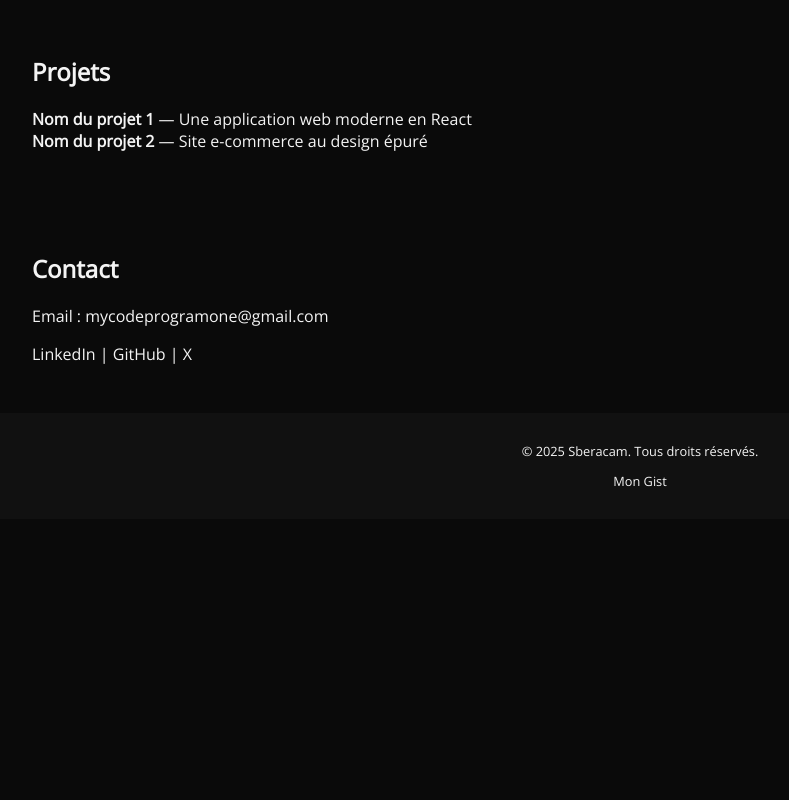
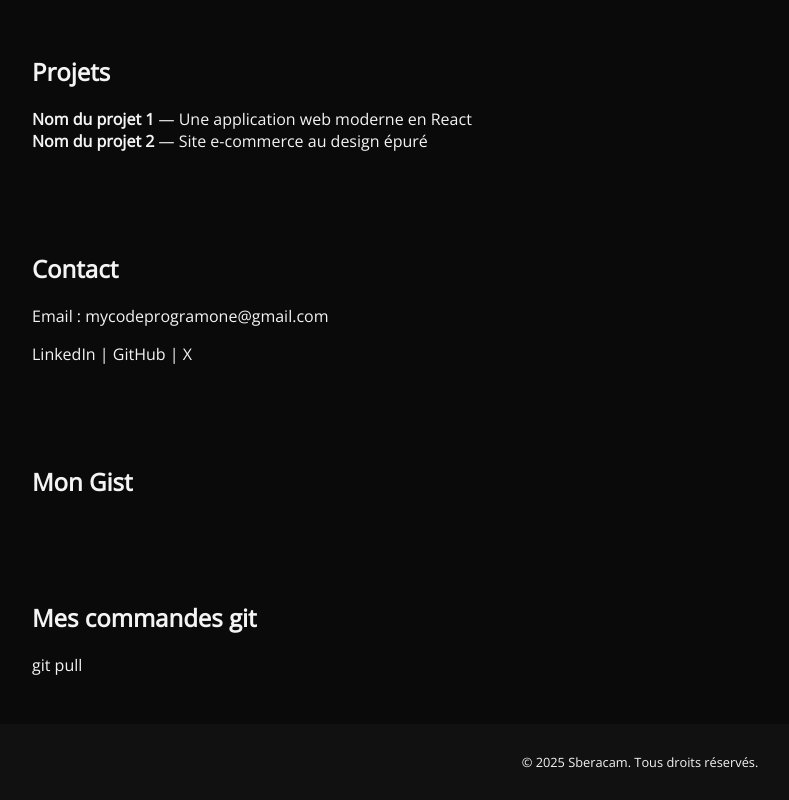
Before and after one commit to Beracam/mon_cv, a plain HTML site: page index.html in a window 1280 px wide. Shown: the part 629-1429 px from the top of the page, without its empty margins (0-789 px from the left). Before the commit the page ends 1148 px from the top, so only its background shows below. Drawn offline with nearby package versions, Linux system fonts and the light colour scheme.

Commit message:
Ajout commit git pull

```diff
--- a/index.html
+++ b/index.html
@@ -38,10 +38,19 @@
             <p>LinkedIn | GitHub | X</p>
         </section>
 
+        <section id="contact">
+            <h2> Mon Gist</h2>
+            <script src="https://gist.github.com/Beracam/5ebd0d6b3d4e3aa36a573ee67621e50b.js"></script>
+        </section>
+
+        <section id="contact">
+            <h2> Mes commandes git</h2>
+            <p>git pull</p>
+
+        </section>
+
         <footer>
             <p>&copy; 2025 Sberacam. Tous droits réservés.</p>
-            <p> Mon Gist</p>
-            <script src="https://gist.github.com/Beracam/5ebd0d6b3d4e3aa36a573ee67621e50b.js"></script>
         </footer>
     </body>
 </html>
```
